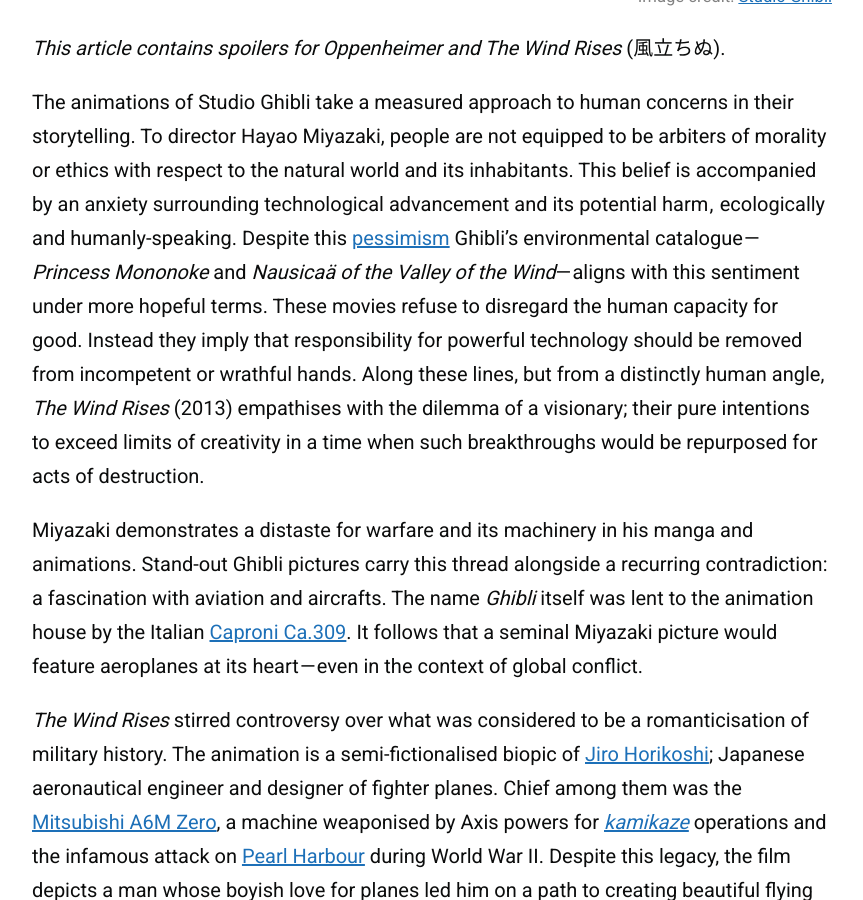
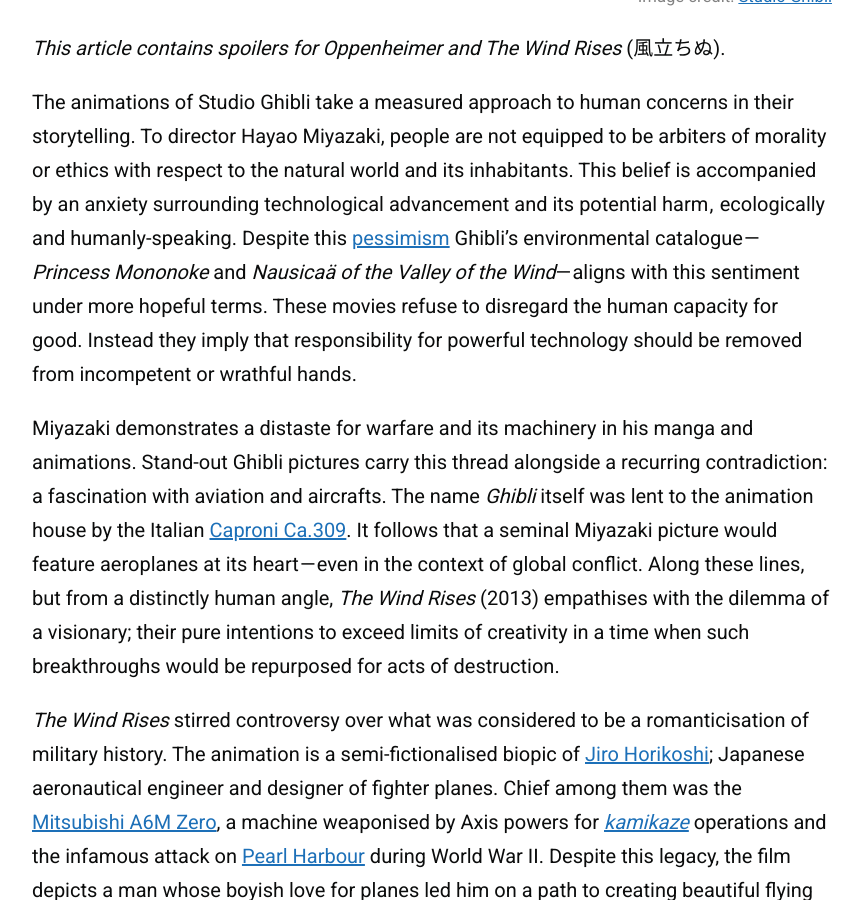
Before and after one commit to zoeurl/zoedowney.github.io, a Jekyll site: the page built from _posts/2023-08-02-the-ghost-behind-the-machine.md, in a window 1280 px wide and 900 px high, scrolled down 836 px. Shown: the whole window, without its empty margins (208-1071 px from the left). Built offline with Jekyll 4.4.1, drawn with Linux system fonts in a browser that asks for light colours.

Commit message:
Update 2023-08-02-the-ghost-behind-the-machine.md

```diff
--- a/_posts/2023-08-02-the-ghost-behind-the-machine.md
+++ b/_posts/2023-08-02-the-ghost-behind-the-machine.md
@@ -10,9 +10,9 @@
 
 _This article contains spoilers for Oppenheimer and The Wind Rises_ (風立ちぬ).
 
-The animations of Studio Ghibli take a measured approach to human concerns in their storytelling. To director Hayao Miyazaki, people are not equipped to be arbiters of morality or ethics with respect to the natural world and its inhabitants. This belief is accompanied by an anxiety surrounding technological advancement and its potential harm ,  ecologically and humanly-speaking. Despite this [pessimism](https://www.newyorker.com/books/page-turner/hayao-miyazakis-beautiful-broken-worlds) Ghibli’s environmental catalogue — _Princess Mononoke_ and _Nausicaä of the Valley of the Wind_— aligns with this sentiment under more hopeful terms. These movies refuse to disregard the human capacity for good. Instead they imply that responsibility for powerful technology should be removed from incompetent or wrathful hands. Along these lines, but from a distinctly human angle, _The Wind Rises_ (2013) empathises with the dilemma of a visionary; their pure intentions to exceed limits of creativity in a time when such breakthroughs would be repurposed for acts of destruction.
+The animations of Studio Ghibli take a measured approach to human concerns in their storytelling. To director Hayao Miyazaki, people are not equipped to be arbiters of morality or ethics with respect to the natural world and its inhabitants. This belief is accompanied by an anxiety surrounding technological advancement and its potential harm ,  ecologically and humanly-speaking. Despite this [pessimism](https://www.newyorker.com/books/page-turner/hayao-miyazakis-beautiful-broken-worlds) Ghibli’s environmental catalogue — _Princess Mononoke_ and _Nausicaä of the Valley of the Wind_— aligns with this sentiment under more hopeful terms. These movies refuse to disregard the human capacity for good. Instead they imply that responsibility for powerful technology should be removed from incompetent or wrathful hands.
 
-Miyazaki demonstrates a distaste for warfare and its machinery in his manga and animations. Stand-out Ghibli pictures carry this thread alongside a recurring contradiction: a fascination with aviation and aircrafts. The name _Ghibli_ itself was lent to the animation house by the Italian [Caproni Ca.309](https://en.wikipedia.org/wiki/Caproni_Ca.309). It follows that a seminal Miyazaki picture would feature aeroplanes at its heart — even in the context of global conflict.
+Miyazaki demonstrates a distaste for warfare and its machinery in his manga and animations. Stand-out Ghibli pictures carry this thread alongside a recurring contradiction: a fascination with aviation and aircrafts. The name _Ghibli_ itself was lent to the animation house by the Italian [Caproni Ca.309](https://en.wikipedia.org/wiki/Caproni_Ca.309). It follows that a seminal Miyazaki picture would feature aeroplanes at its heart — even in the context of global conflict. Along these lines, but from a distinctly human angle, _The Wind Rises_ (2013) empathises with the dilemma of a visionary; their pure intentions to exceed limits of creativity in a time when such breakthroughs would be repurposed for acts of destruction.
 
 _The Wind Rises_ stirred controversy over what was considered to be a romanticisation of military history. The animation is a semi-fictionalised biopic of [Jiro Horikoshi](https://www.nytimes.com/1982/01/12/obituaries/jiro-horikoshi-78-dies-in-tokyo-designer-of-zero-fighter-aircraft.html); Japanese aeronautical engineer and designer of fighter planes. Chief among them was the [Mitsubishi A6M Zero](https://en.wikipedia.org/wiki/Mitsubishi_A6M_Zero), a machine weaponised by Axis powers for [_kamikaze_](https://en.wikipedia.org/wiki/Kamikaze) operations and the infamous attack on [Pearl Harbour](https://www.newyorker.com/books/double-take/takes-remembering-pearl-harbor) during World War II. Despite this legacy, the film depicts a man whose boyish love for planes led him on a path to creating beautiful flying machines. It is unfortunate timing — in Miyazaki’s view — that Horikoshi’s ingenuity would lend to making tools that aided in the slaughter of countless people in one of the darkest chapters in modern history.
 
```
